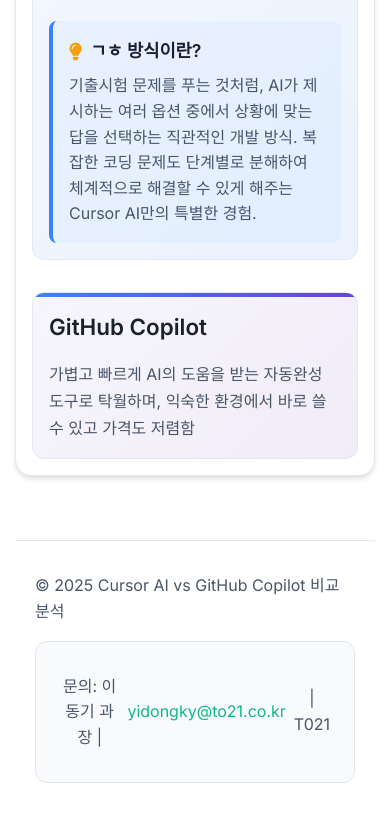
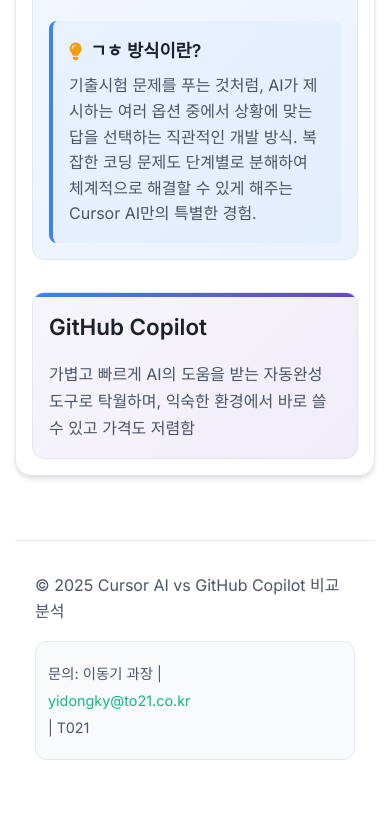
Before and after one commit to dongkisee/cursor-copilot-comparison, a plain HTML site: page index.html in a window 390 px wide. Shown: the part 5950-6765 px from the top of the page. After the commit the page ends 6742 px from the top, so only its background shows below. Drawn offline with Linux system fonts and the light colour scheme.

Commit message:
Update styles.css

```diff
--- a/styles.css
+++ b/styles.css
@@ -473,6 +473,8 @@ footer {
     border-radius: 12px;
     border: 1px solid var(--border-color);
     min-width: 250px;
+    word-wrap: break-word;
+    overflow-wrap: break-word;
 }
 
 .contact-info h3 {
@@ -565,6 +567,9 @@ footer {
     .contact-info {
         text-align: center;
         min-width: auto;
+        padding: 1rem;
+        word-wrap: break-word;
+        overflow-wrap: break-word;
     }
 
     .theme-toggle {
@@ -588,6 +593,17 @@ footer {
 
     .pricing-card, .pros-cons-card, .recommendation-card, .conclusion-card {
         padding: 1rem;
+    }
+
+    .contact-info {
+        padding: 0.75rem;
+        font-size: 0.9rem;
+    }
+
+    .contact-info p {
+        flex-direction: column;
+        align-items: flex-start;
+        gap: 0.25rem;
     }
 }
 
```
